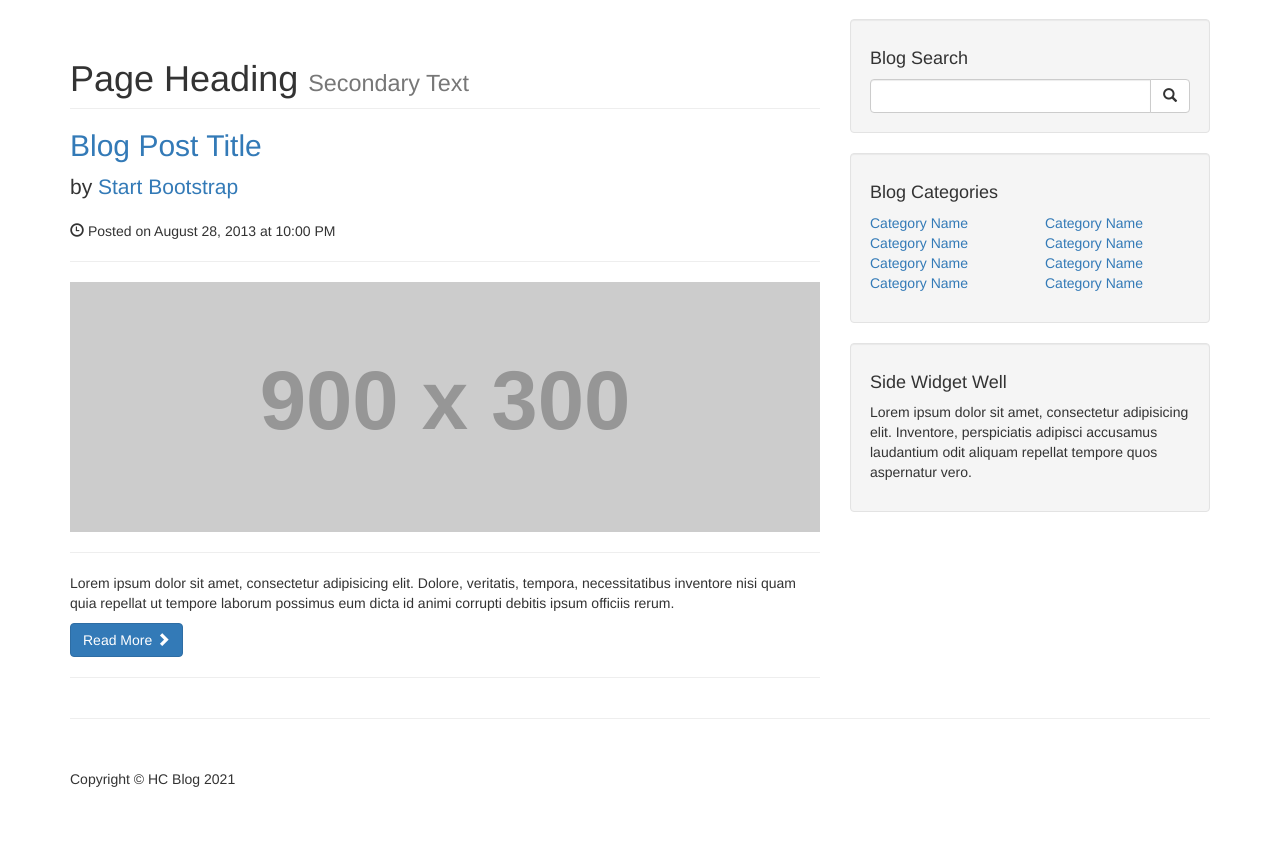
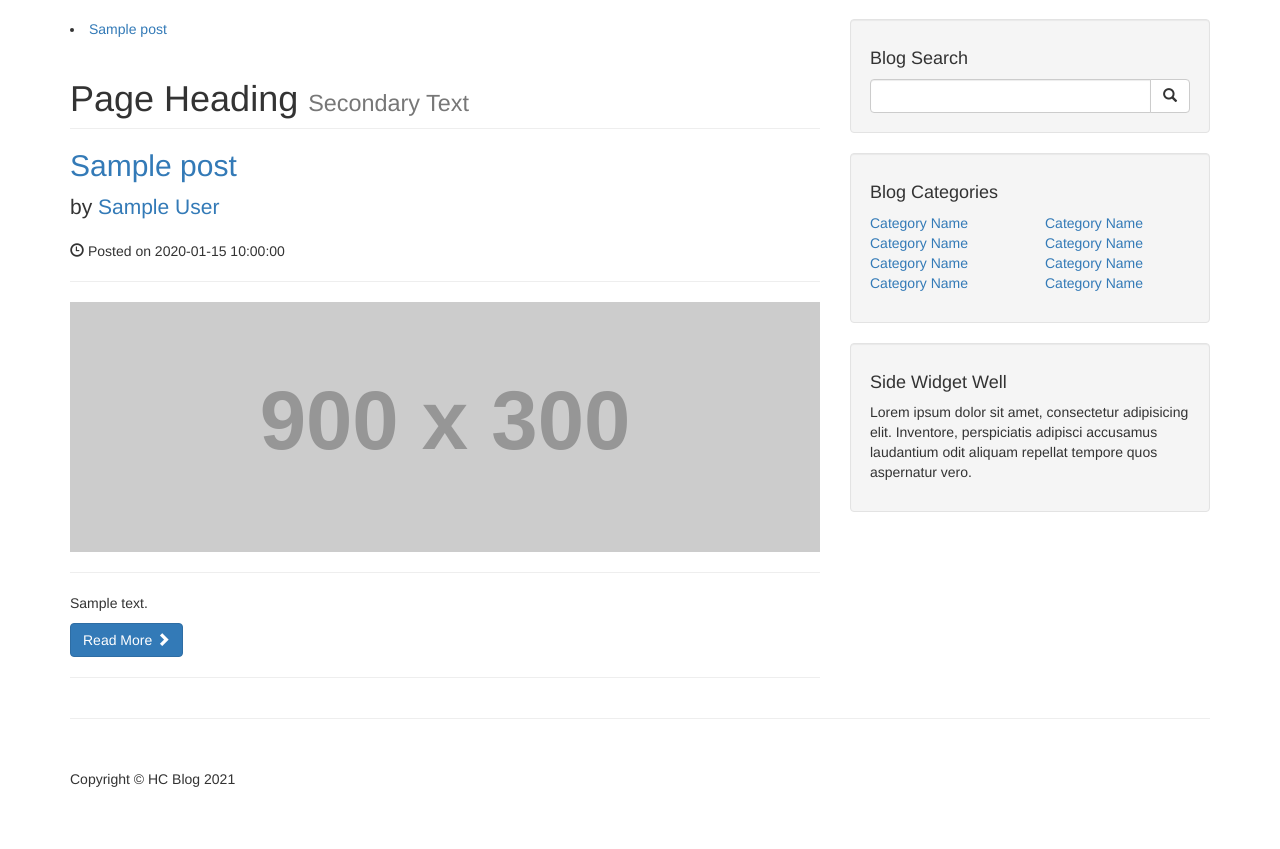
Before and after one commit to HenriqueCoelho1/Blog-app-php, a PHP site: page / in a window 1280 px wide. Shown: the part 51-900 px from the top of the page. Run offline with PHP 8.4, Linux system fonts and the light colour scheme; tables that the repository leaves empty hold one stand-in row (values such as "Sample post"); grey boxes labelled with a size stand in for pictures from a placeholder-image service; data that the repository does not hold is empty; some libraries are stand-ins or nearby versions.

Commit message:
Inserting Data Into the posts table and displaying it

```diff
--- a/app/index.php
+++ b/app/index.php
@@ -13,7 +13,20 @@
 
 
             <div class="col-md-8">
+            <?php
+                $query = 'SELECT * FROM post';
+                $select_all_post = mysqli_query($connection, $query);
 
+                while($row = mysqli_fetch_assoc($select_all_post)){
+                    $post_title = $row['title'];
+                    $post_author = $row['author'];
+                    $post_dh_insert = $row['dh_insert'];
+                    $post_image = $row['image'];
+                    $post_content = $row['content'];
+                    $post_title = $row['title'];
+
+                    echo "<li><a href='#'>{$post_title}</a></li>";
+            ?>
                 <h1 class="page-header">
                     Page Heading
                     <small>Secondary Text</small>
@@ -21,19 +34,25 @@
 
 
                 <h2>
-                    <a href="#">Blog Post Title</a>
+                    <a href="#"><?php echo $post_title;?></a>
                 </h2>
                 <p class="lead">
-                    by <a href="index.php">Start Bootstrap</a>
+                    by <a href="index.php"><?php echo $post_author;?></a>
                 </p>
-                <p><span class="glyphicon glyphicon-time"></span> Posted on August 28, 2013 at 10:00 PM</p>
+                <p><span class="glyphicon glyphicon-time"></span> Posted on <?php echo $post_dh_insert;?></p>
                 <hr>
                 <img class="img-responsive" src="http://placehold.it/900x300" alt="">
                 <hr>
-                <p>Lorem ipsum dolor sit amet, consectetur adipisicing elit. Dolore, veritatis, tempora, necessitatibus inventore nisi quam quia repellat ut tempore laborum possimus eum dicta id animi corrupti debitis ipsum officiis rerum.</p>
+                <p><?php echo $post_content;?></p>
                 <a class="btn btn-primary" href="#">Read More <span class="glyphicon glyphicon-chevron-right"></span></a>
 
                 <hr>
+                <?php
+
+                    }
+                ?>
+
+
 
 
 
```
